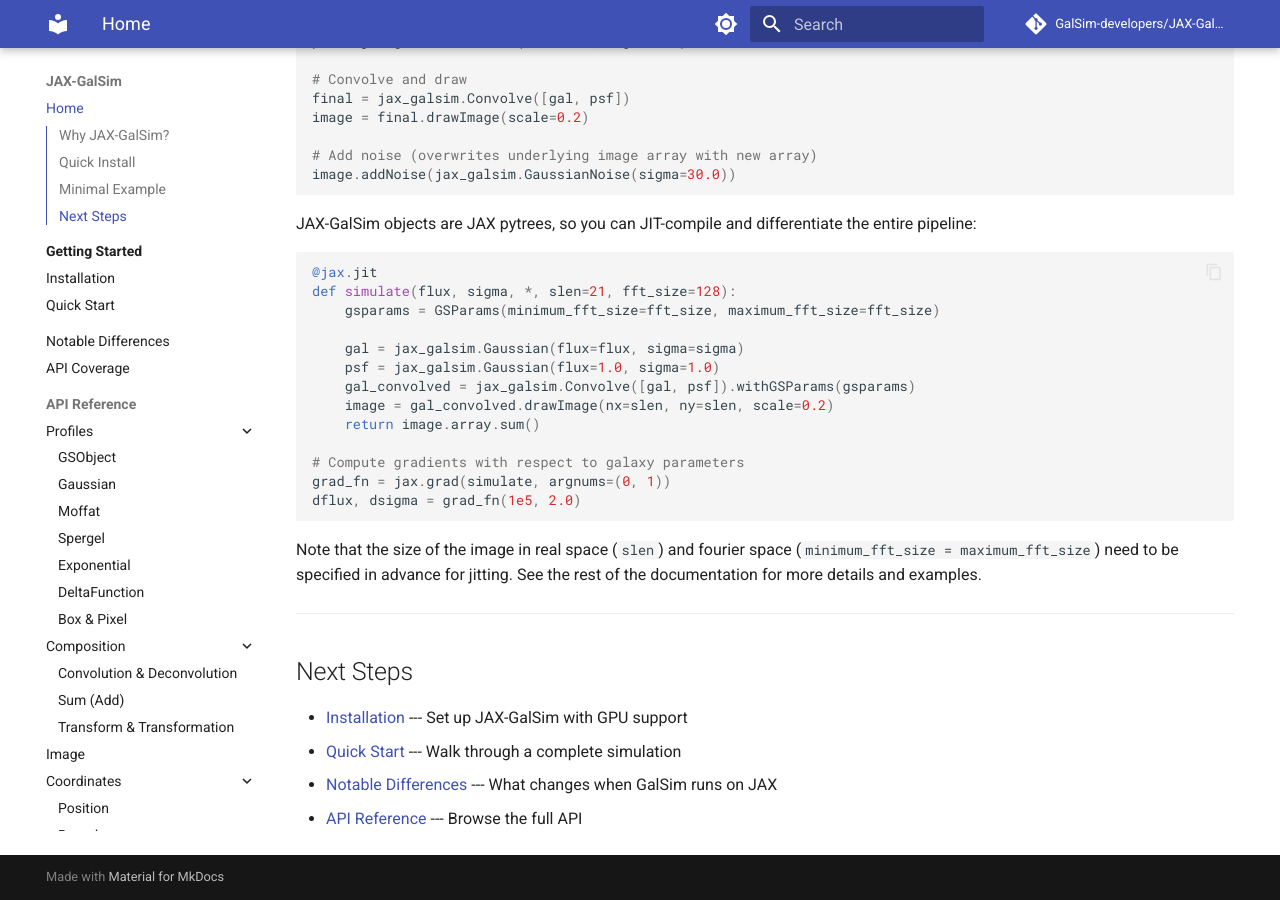
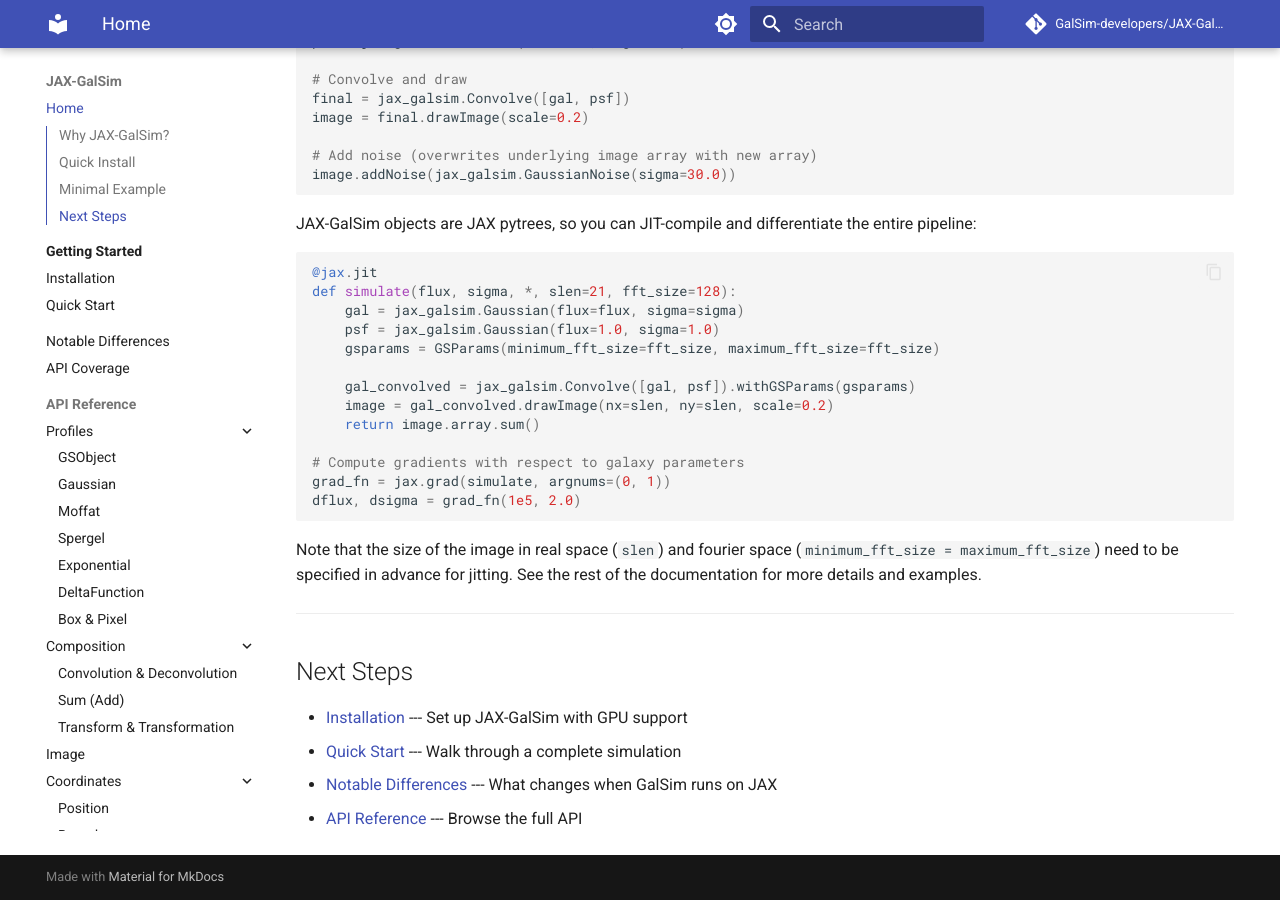
Before and after one commit to GalSim-developers/JAX-GalSim, an MkDocs documentation site: the page built from docs/index.md, in a window 1280 px wide and 900 px high, scrolled down 1128 px. Built offline with MkDocs 1.6.1 and Material for MkDocs 9.7.7, drawn with Linux system fonts in a browser that asks for light colours; comment, search, counter and statistics services are not loaded.

Commit message:
organize

````diff
--- a/docs/index.md
+++ b/docs/index.md
@@ -61,10 +61,10 @@
 ```python
 @jax.jit
 def simulate(flux, sigma, *, slen=21, fft_size=128):
+    gal = jax_galsim.Gaussian(flux=flux, sigma=sigma)
+    psf = jax_galsim.Gaussian(flux=1.0, sigma=1.0)
     gsparams = GSParams(minimum_fft_size=fft_size, maximum_fft_size=fft_size)
 
-    gal = jax_galsim.Gaussian(flux=flux, sigma=sigma)
-    psf = jax_galsim.Gaussian(flux=1.0, sigma=1.0)
     gal_convolved = jax_galsim.Convolve([gal, psf]).withGSParams(gsparams)
     image = gal_convolved.drawImage(nx=slen, ny=slen, scale=0.2)
     return image.array.sum()
````
